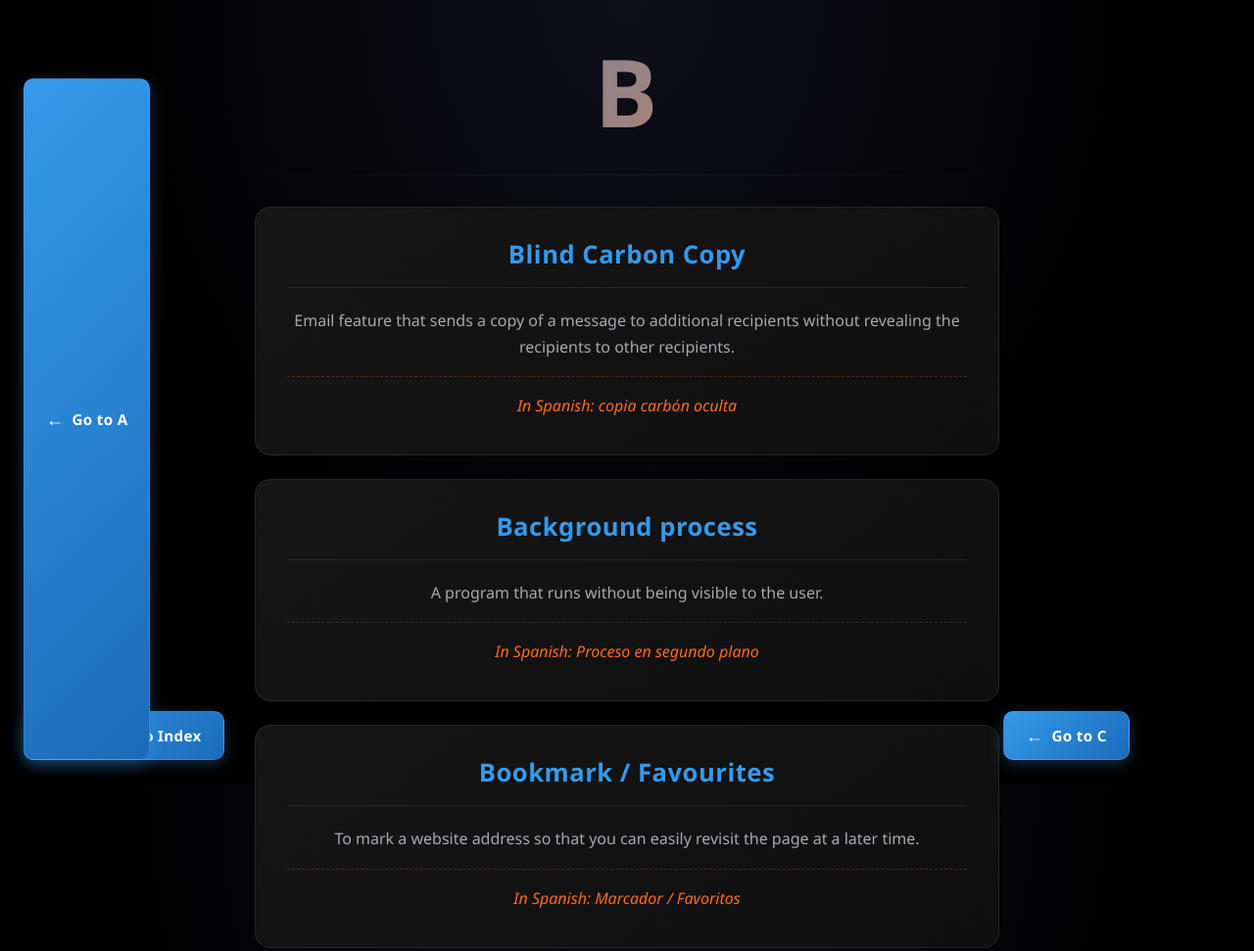
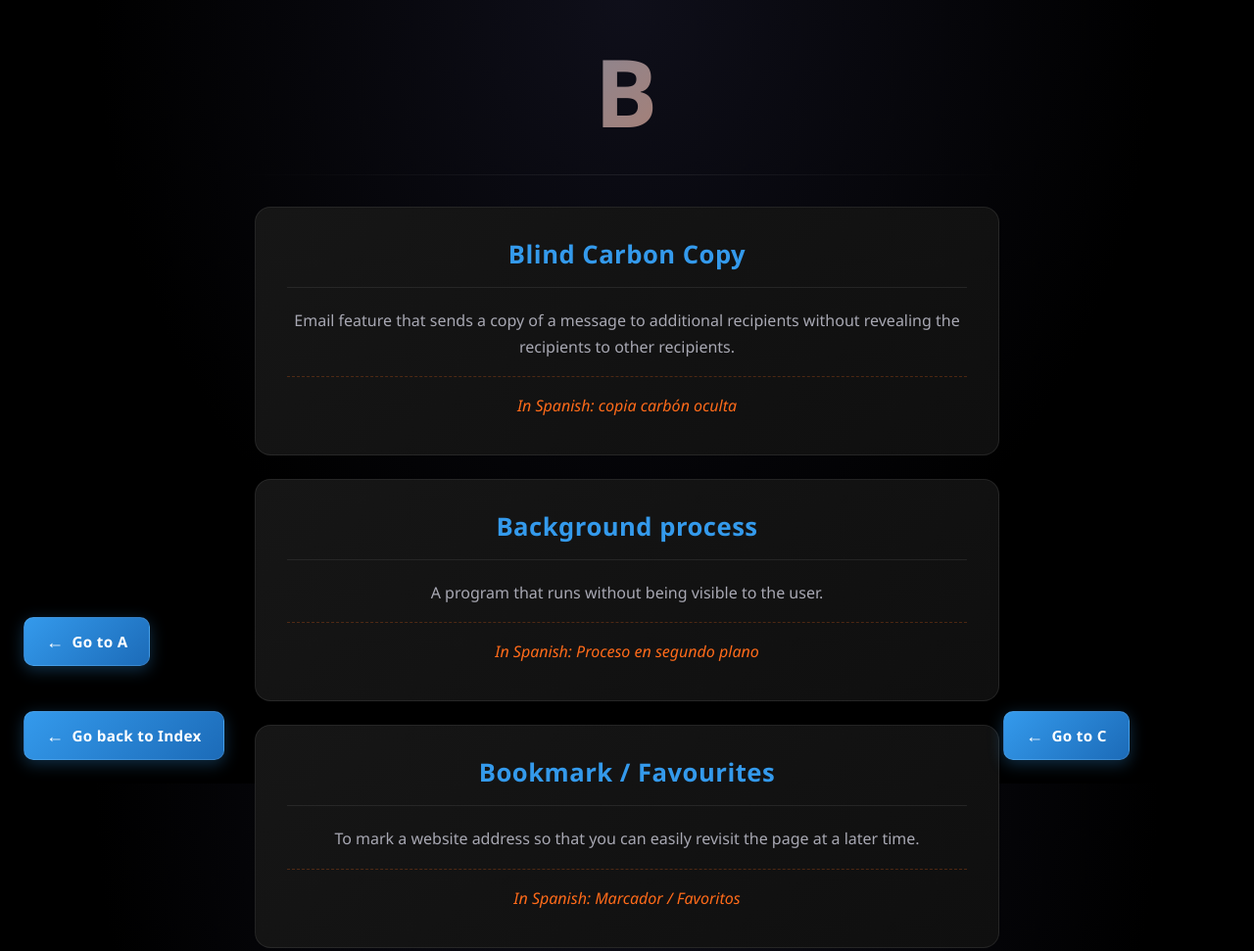
Before and after one commit to luisdeleonymatteogatti-debug/IT-Diccionary, a plain HTML site: page letters/B.html in a window 1280 px wide. Shown: the top 971 px of the page at 98% size. Drawn offline with Linux system fonts and the light colour scheme.

Commit message:
Trying to fix errors

```diff
--- a/style.css
+++ b/style.css
@@ -232,7 +232,7 @@ img {
 .goBack{
 
     position: fixed;
-    top: 10%;
+    bottom: 15%;
 
 }
 
```
